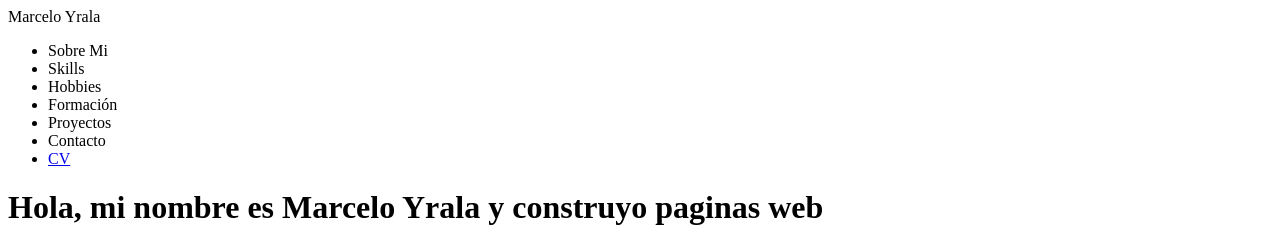
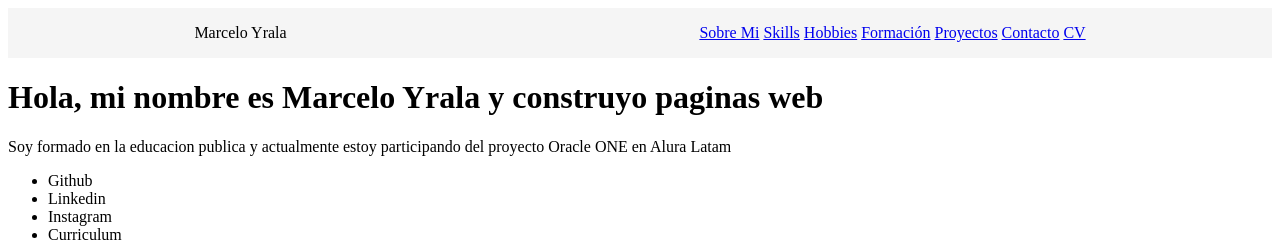
Before and after one commit to NahuelAnzoategui/portafoliov2, a plain HTML site: page index.html in a window 1280 px wide. Shown: the top 242 px of the page. Drawn offline with Linux system fonts and the light colour scheme.

Commit message:
Proyecto Portafolio Layout v1.02

```diff
--- a/css/styles.css
+++ b/css/styles.css
@@ -0,0 +1,18 @@
+:root {
+    --font-principal-:#464646;
+    --background-color-principal: #f5f5f5;
+}
+
+
+header{
+
+    background-color:var(--background-color-principal);
+    display: flex;
+    justify-content: space-around;
+    align-items: center;
+
+
+nav li {
+    display: inline
+
+}
--- a/index.html
+++ b/index.html
@@ -4,20 +4,21 @@
     <meta charset="UTF-8">
     <meta name="viewport" content="width=device-width, initial-scale=1.0">
     <title>Portafolio - Marcelo Yrala - Desarrollador Front End</title>
-    <link rel="stylesheet" href="./css/style.css">
+    <link rel="stylesheet" href="./css/styles.css">
     <link rel="stylesheet" href="./css/flexbox.css">
+    <!-- <link rel="stylesheet" href="./css/reset.css"> -->
 </head>
 <body>
     <header>
         <div class="logo">Marcelo Yrala</div>
         <nav>
             <ul>
-                <li><a href="#about"></a>Sobre Mi</li>
-                <li><a href="#skills"></a>Skills</li>
-                <li><a href="#hobbies"></a>Hobbies</li>
-                <li><a href="#formacion"></a>Formación</li>
-                <li><a href="#projects"></a>Proyectos</li>
-                <li><a href="#contact"></a>Contacto</li>
+                <li><a href="#about">Sobre Mi</a></li>
+                <li><a href="#skills">Skills</a></li>
+                <li><a href="#hobbies">Hobbies</a></li>
+                <li><a href="#formacion">Formación</a></li>
+                <li><a href="#projects">Proyectos</a></li>
+                <li><a href="#contact">Contacto</a></li>
                 <li><a href="#">CV</a></li>
             </ul>
         </nav>
@@ -39,7 +40,7 @@
         <img src="" alt="Foto Personal">
     </div>
 </main>
-    <footer>
+    <footer id="contact">
         <p>Desarrollado por Marcelo Yrala</p> <p>2024</p>
     </footer>
 </body>
```
